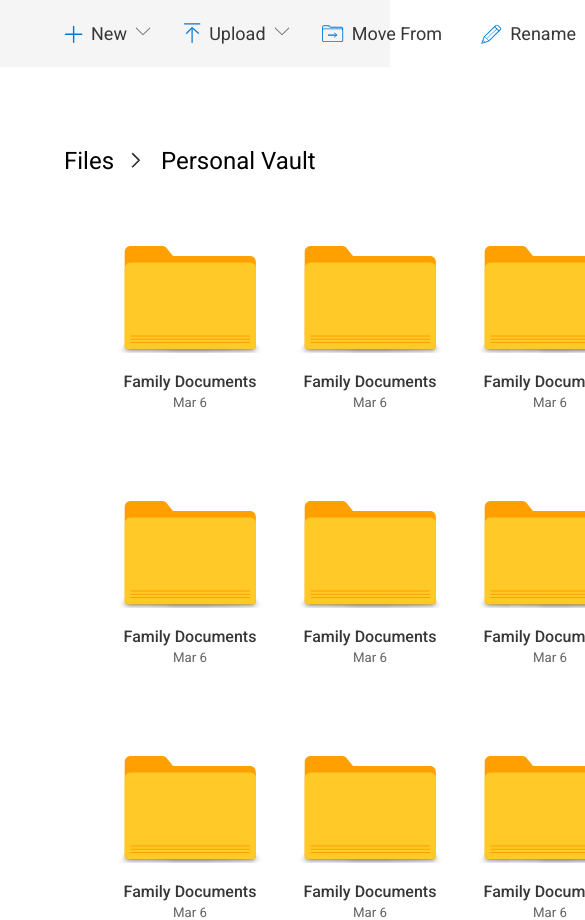
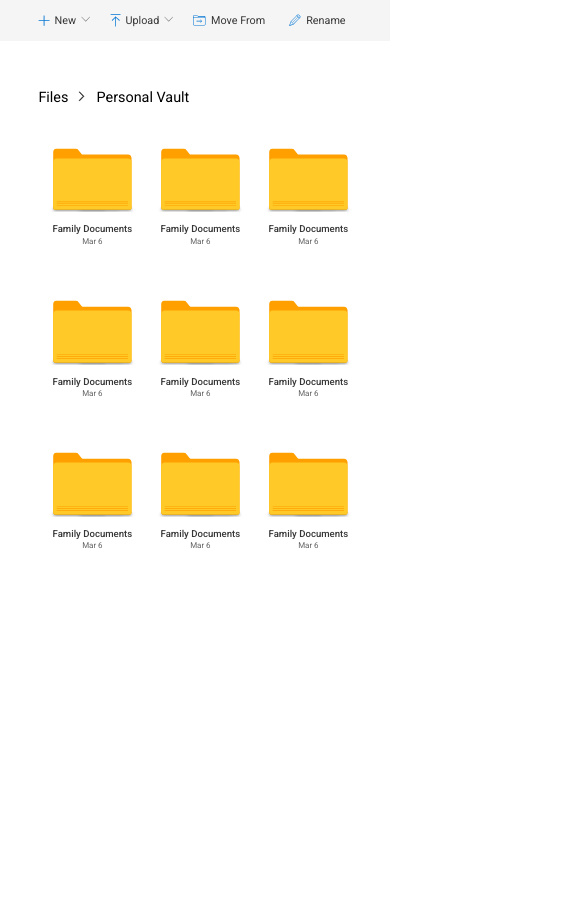
Before and after one commit to anuragsinghbam/Dropbox, a plain HTML site: page index.html in a window 390 px wide. Shown: the top 920 px of the page, 585 px wide, since content can reach past the window. After the commit the page ends 844 px from the top, so only its background shows below. Drawn offline with Linux system fonts and the light colour scheme.

Commit message:
Update styles.css

```diff
--- a/styles.css
+++ b/styles.css
@@ -4,13 +4,13 @@
   box-sizing: border-box;
   list-style: none;
   text-decoration: none;
-    font-family: 'Roboto', sans-serif;
+  font-family: "Roboto", sans-serif;
 }
 
 nav {
-    background: #F5F5F5;
+  background: #f5f5f5;
   padding: 15px 0;
-
+  width: 100%;
 }
 
 ul {
@@ -20,7 +20,6 @@ ul {
   max-width: 580px;
   margin: 0 64px;
   justify-content: space-between;
-
 }
 
 a {
@@ -29,7 +28,6 @@ a {
 }
 
 .down-arrow {
-
 }
 
 nav li {
@@ -44,6 +42,10 @@ nav li {
   font-size: 24px;
 }
 
+.address-bar span {
+  cursor: pointer;
+}
+
 .address-bar img {
   margin: 0 7px;
 }
@@ -51,9 +53,13 @@ nav li {
 .folders {
   margin: 0 100px;
   display: grid;
-    grid-template-columns: repeat(6, minmax(180px, 220px) );
+  grid-template-columns: repeat(6, minmax(180px, 220px));
   text-align: center;
   row-gap: 90px;
+}
+
+.folder img {
+  cursor: pointer;
 }
 
 .folders h3 {
@@ -71,18 +77,34 @@ nav li {
 
 @media (max-width: 1200px) {
   .folders {
-        grid-template-columns: repeat(5, minmax(180px, 220px) );
+    grid-template-columns: repeat(5, minmax(180px, 220px));
   }
 }
 
 @media (max-width: 1000px) {
   .folders {
-        grid-template-columns: repeat(4, minmax(180px, 220px) );
+    grid-template-columns: repeat(4, minmax(180px, 220px));
   }
 }
 
 @media (max-width: 800px) {
   .folders {
-        grid-template-columns: repeat(3, minmax(180px, 220px) );
+    grid-template-columns: repeat(3, minmax(180px, 220px));
   }
 }
+
+@media (max-width: 620px) {
+  html {
+    zoom: 80%;
+  }
+}
+
+@media (max-width: 500px) {
+  html {
+    zoom: 60%;
+  }
+
+  .folders {
+    margin-left: 64px;
+  }
+}
```
Lines whose indentation alone changed are shown as unchanged.
